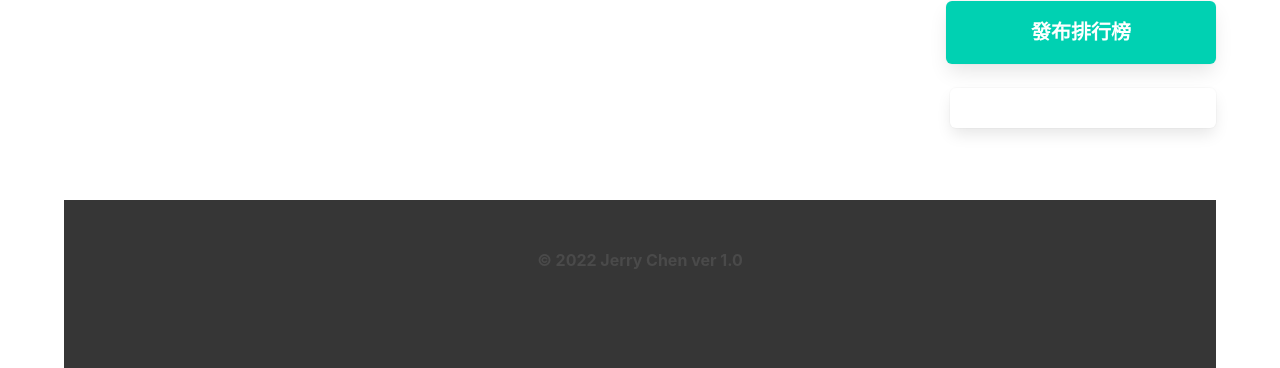
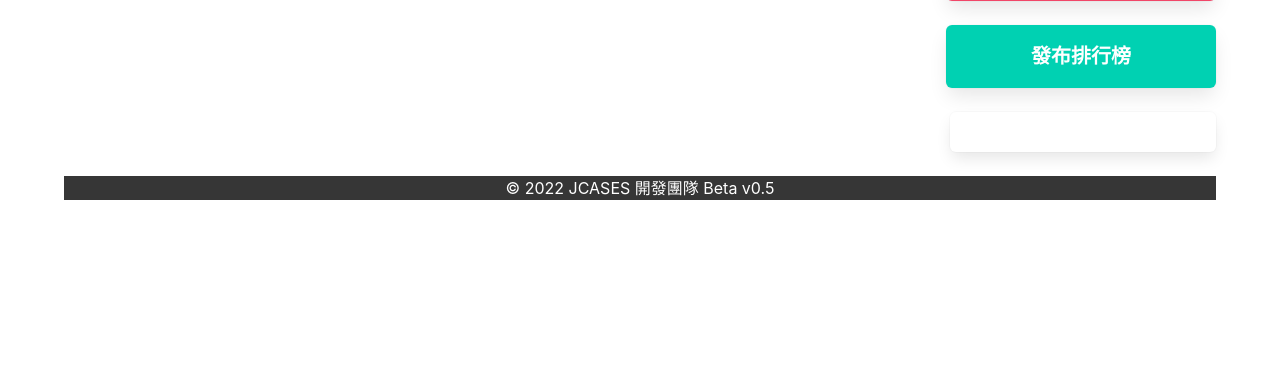
Before and after one commit to 17app001/start_jcases_project, a Django app: page / in a window 1280 px wide. Shown: the part 611-979 px from the top of the page. After the commit the page ends 811 px from the top, so only its background shows below. Run offline with Django 3.2, Linux system fonts and the light colour scheme; data that the repository does not hold is empty.

Commit message:
調整部分顯示效果

```diff
--- a/case/templates/case/cases.html
+++ b/case/templates/case/cases.html
@@ -41,6 +41,9 @@
                 </div>
             </form>
         </div>
+    </div>
+    <div class="column is-narrow has-text-centered">
+        {% include 'pagination.html' %}
     </div>
     <div class="columns">
         <div class="column">
@@ -98,16 +101,13 @@
                     {% endfor %}
                 </ul>
             </div>
-            <div class="column is-narrow has-text-centered">
-                {% include 'pagination.html' %}
-            </div>
         </div>
     </div>
-    <footer class="footer has-background-grey-darker">
-        <div class="content has-text-centered">
-            <b>
-                &copy; 2022 Jerry Chen ver 1.0
-            </b>
+    <footer class="has-background-grey-darker">
+        <div class="has-text-centered has-text-white">
+
+                &copy; 2022 JCASES 開發團隊 Beta v0.5
+
         </div>
     </footer>
     {% endblock %}
--- a/user/templates/user/profile.html
+++ b/user/templates/user/profile.html
@@ -6,7 +6,7 @@
     <div class="columns">
         <div class="column is-6">
             <div class="card">
-                <img src="{{user.person_image.url}}" alt="person_img" style="width:150px">
+                <img src="{{user.person_image.url}}" alt="person_img" style="width:180px;height:220px;border-radius:12px">
                 <header class="card-header has-background-primary">
                     <p class="card-header-title has-text-white">
                         {{user.username}}
--- a/user/views.py
+++ b/user/views.py
@@ -148,7 +148,8 @@ def user_register(request):
 
             login(request, user)
 
-            return redirect('index')
+            # return redirect('index')
+            return redirect('profile', id=user.id)
 
     return render(request, './user/register.html', {'form': form})
 
```
Also changed, not shown: static/media/dog.png (added), static/media/images.jpg (added), static/media/mouse.png (added), static/media/oppaunniedoll_0.png (added), 2 other files.
